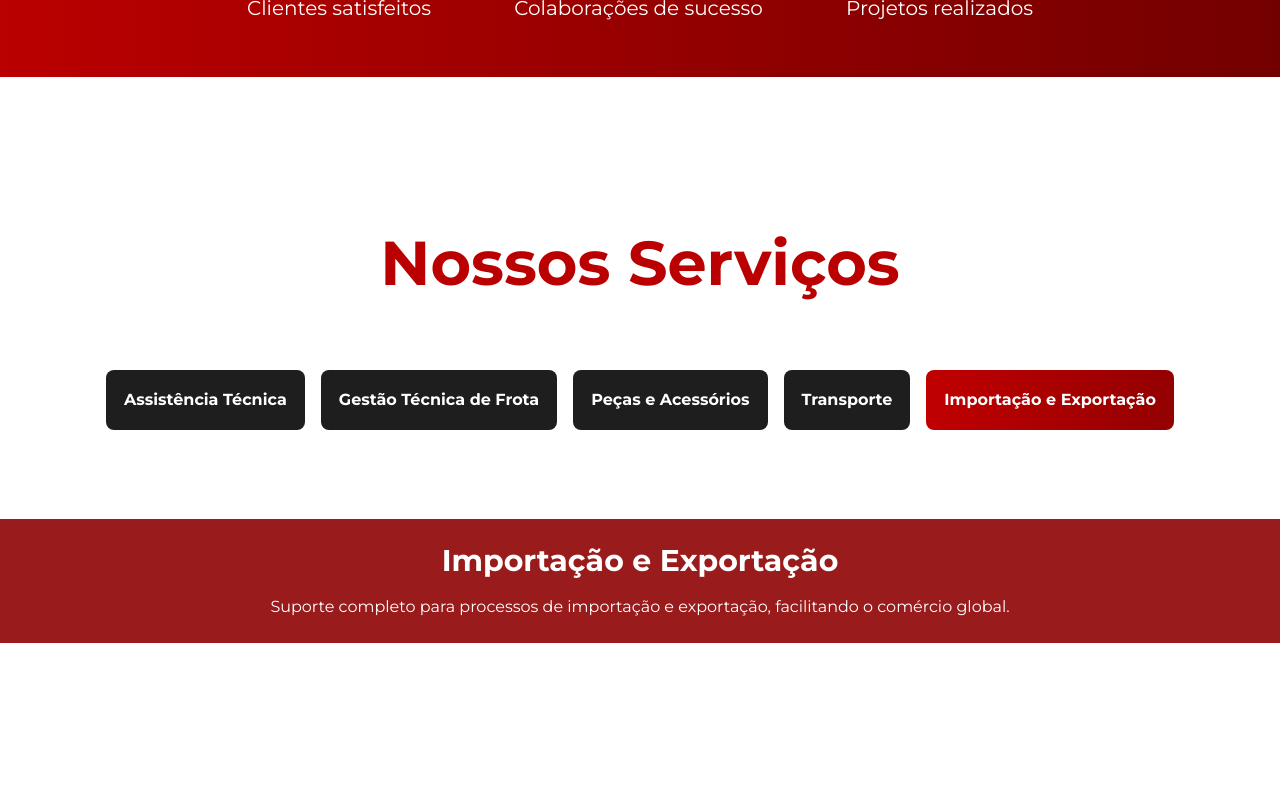
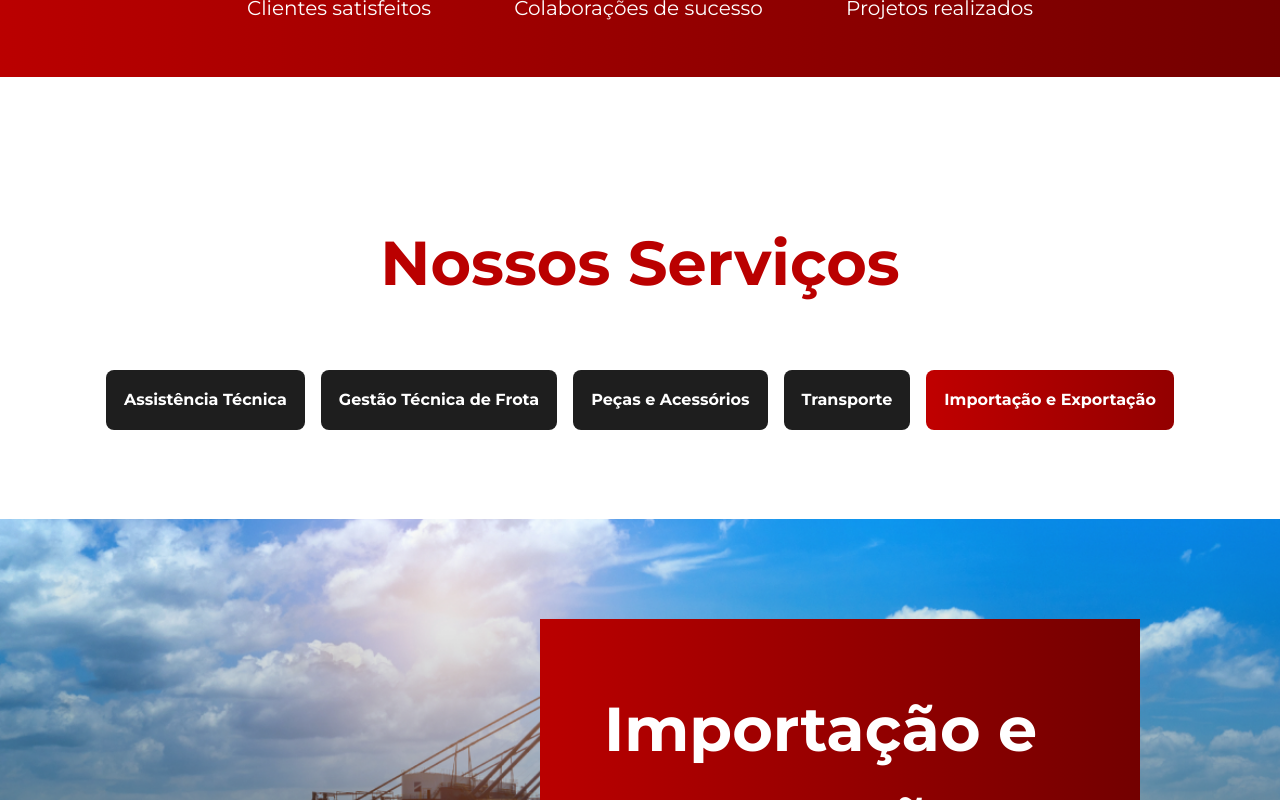
Before and after one commit to Adao-Angelo/eegl-motor-solutions, a Next.js app: page /solucoesMotoras in a window 1280 px wide. Both pictures are taken after a click on the button "Importação e Exportação". Shown: the part 1591-2391 px from the top of the page. Built offline with nearby package versions, Linux system fonts and the light colour scheme.

Commit message:
create layout

```diff
--- a/components/sliders/ImportacaoExportacao.tsx
+++ b/components/sliders/ImportacaoExportacao.tsx
@@ -1,11 +1,27 @@
 export default function ImportacaoExportacao() {
   return (
-    <div className="text-white p-6 bg-red-800">
-      <h2 className="text-3xl font-bold mb-4">Importação e Exportação</h2>
-      <p>
-        Suporte completo para processos de importação e exportação, facilitando
-        o comércio global.
-      </p>
+    <div
+      style={{ backgroundImage: `url(/container-harbor.png)` }}
+      className="h-[800px] bg-cover pt-[100px] pl-[400px]"
+    >
+      <div className="bg-gradient-red-2  w-[600px] text-left m-auto p-[64px] text-c-background">
+        <div>
+          <h1 className="text-[62px] max-w-[620px] font-bold">
+            Importação e exportação
+          </h1>
+          <p className="text-[18px] font-bold">
+            Oferecemos soluções completas e eficientes para a importação e
+            exportação de mercadorias, facilitando o comércio internacional para
+            empresas de diversos setores.
+          </p>
+
+          <p className="text-[18px]  my-[15px] font-bold">
+            Garantimos que seus produtos cruzem fronteiras de maneira segura e
+            sem complicações.
+          </p>
+        </div>
+        <div>bolinha</div>
+      </div>
     </div>
   );
 }
```
Also changed, not shown: public/container-harbor.png (added).
